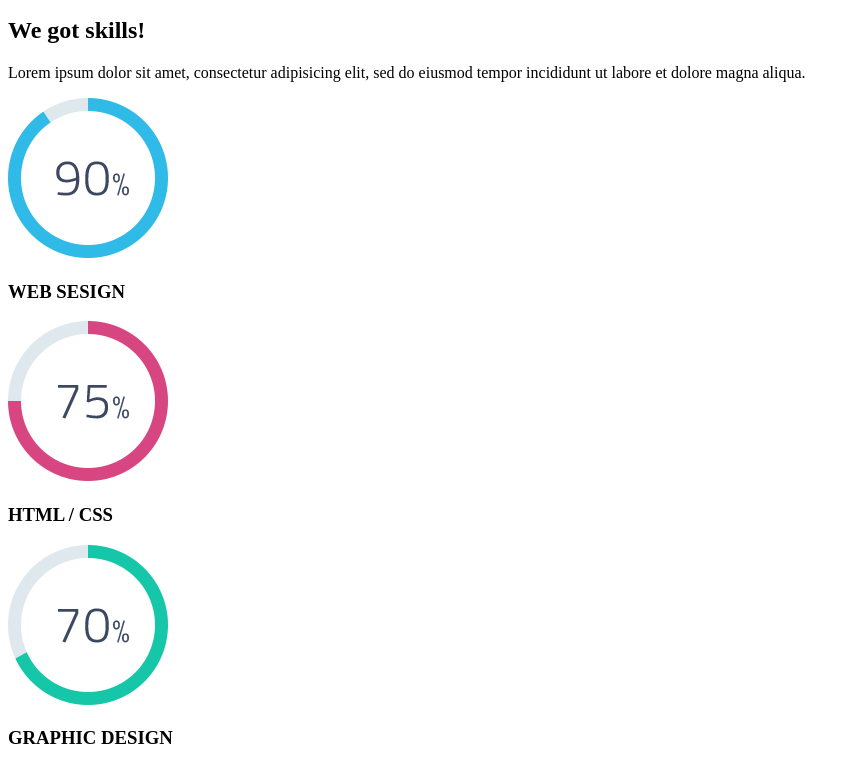
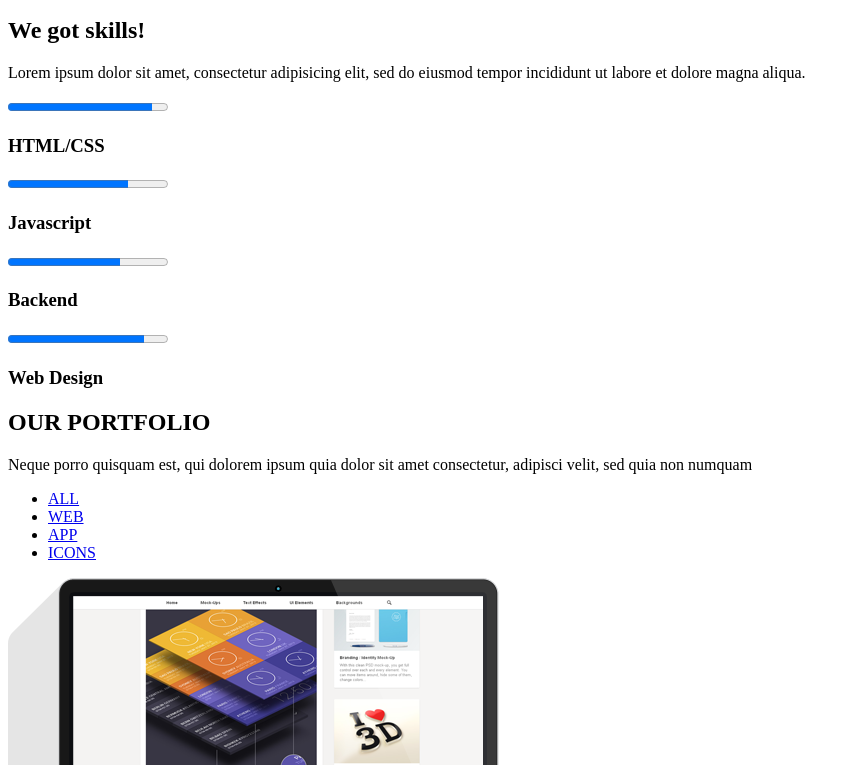
Before and after one commit to ash11712/FED_Day1, a plain HTML site: page index.html in a window 1280 px wide. Shown: the part 2231-2996 px from the top of the page, without its empty margins (0-860 px from the left). Drawn offline with Linux system fonts and the light colour scheme.

Commit message:
updated index.html

```diff
--- a/index.html
+++ b/index.html
@@ -105,19 +105,25 @@
       <p> Lorem ipsum dolor sit amet, consectetur adipisicing elit, sed do eiusmod
         tempor incididunt ut labore et dolore magna aliqua. </p>
       <div>
-        <div> <img src="images/90per.png" alt="circle">
-          <h3>WEB SESIGN</h3>
-        </div>
-        <div> <img src="images/75per.png" alt="circle">
-          <h3>HTML / CSS</h3>
-        </div>
-        <div> <img src="images/70per.png" alt="circle">
-          <h3>GRAPHIC DESIGN</h3>
-        </div>
-        <div> <img src="images/85per.png" alt="circle">
-          <h3>UI / UX</h3>
-        </div>
-      </div>
+
+                <div>
+                    <progress value="90" max="100"> 70% </progress>
+                    <h3>HTML/CSS</h3>
+                </div>
+                <div>
+                    <progress value="75" max="100"> 50% </progress>
+                    <h3>Javascript</h3>
+                </div>
+                <div>
+                    <progress value="70" max="100"> 60% </progress>
+                    <h3>Backend</h3>
+                </div>
+                <div>
+                    <progress value="85" max="100"> 5% </progress>
+                    <h3>Web Design</h3>
+                </div>
+
+            </div>
     </div>
   </section>
 
```
